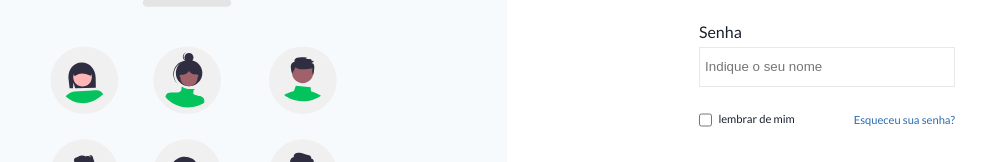
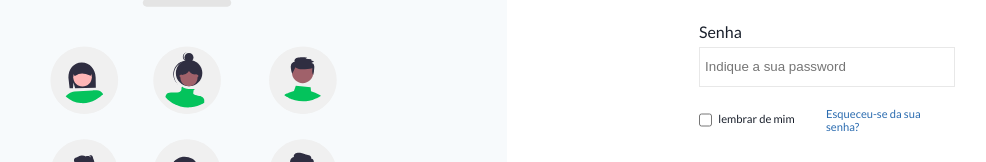
Before and after one commit to jssicapedro/Login, a plain HTML site: page index.html in a window 1280 px wide. Shown: the part 325-487 px from the top of the page, without its empty margins (133-1119 px from the left). Drawn offline with Linux system fonts and the light colour scheme.

Commit message:
Update index.html

```diff
--- a/index.html
+++ b/index.html
@@ -27,13 +27,13 @@
                     <label for="#">E-mail</label>
                     <input type="email" name="mail" id="mail" placeholder="Indique o seu email">
                     <label for="#">Senha</label>
-                    <input type="password" name="pass" id="pass" placeholder="Indique o seu nome">
+                    <input type="password" name="pass" id="pass" placeholder="Indique a sua password">
                     <div class=" lembrar-esqueceu">
                         <div class="lembra">
                             <input type="checkbox" id="lembra" name="optradio" />
                             <label for="lembra">lembrar de mim</label>
                          </div>
-                        <a href="#">Esqueceu sua senha?</a>
+                        <a href="#">Esqueceu-se da sua senha?</a>
                     </div>
                     <div class="button-cont">
                         <input type="button" value="Entrar">
```
